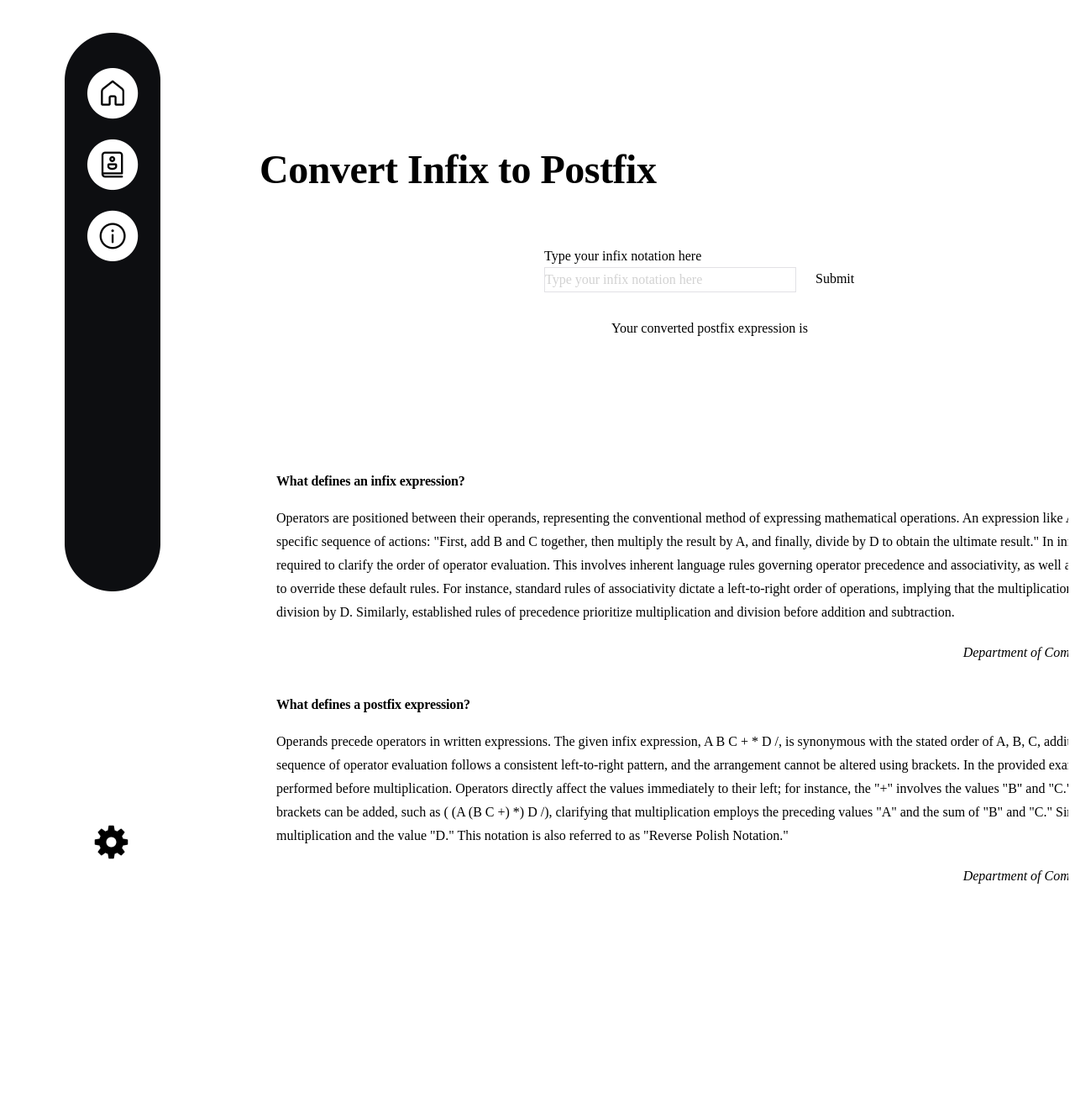
After one commit to matchiko/DSAgroup, a Flask app: page /templates/Postfix.html in a window 1280 px wide. The commit adds this page. Shown: the whole page at 84% size. Run offline with Flask 3, Linux system fonts and the light colour scheme.

Commit message:
Added postfix.html in the templates folder

```diff
--- a/app.py
+++ b/app.py
@@ -16,7 +16,6 @@ def index():
 @app.route('/templates/ListPage.html')
 def ListPage():
     return render_template('ListPage.html')
-
 
 @app.route('/templates/Memberpage.html')
 def Memberpage():
@@ -76,8 +75,6 @@ def dir():
 
     return render_template("dir.html",test_data=test_data)
 
-
-
 @app.route("/search", methods=["POST"])
 def search():
     data = request.get_json()
@@ -99,3 +96,7 @@ def search():
 
 if __name__ == '__main__':
     app.run(debug=True)
+
+@app.route('/templates/Postfix.html')
+def Postfix():
+    return render_template('Postfix.html')
--- /dev/null
+++ b/static/css/Postfix.css
@@ -0,0 +1,224 @@
+.miniwidget-icon {
+  position: absolute;
+  top: 0;
+  left: 0;
+  width: 139px;
+  height: 66px;
+  object-fit: cover;
+}
+.button-child {
+  position: absolute;
+  height: 100%;
+  width: 100%;
+  top: 0;
+  right: 0;
+  bottom: 0;
+  left: 0;
+  border-radius: 6px;
+  background-color: var(--color-black);
+  border: 1px solid #bd00ff;
+  box-sizing: border-box;
+  display: none;
+}
+.log-in {
+  position: absolute;
+  top: 15.45%;
+  left: 25.67%;
+  letter-spacing: -0.01em;
+  font-weight: 500;
+}
+.button,
+.contacts {
+  position: absolute;
+  top: 16px;
+  left: 45px;
+  width: 90px;
+  height: 33px;
+}
+.contacts {
+  top: 0;
+  left: 0;
+  border-radius: 50%;
+  background-color: var(--color-white);
+  width: 38.7px;
+  height: 38.7px;
+}
+.icons8-log-in-96-1 {
+  position: absolute;
+  top: 7.8px;
+  left: 7.1px;
+  width: 22.5px;
+  height: 22.5px;
+  object-fit: cover;
+}
+.log-in1,
+.miniwidget {
+  position: absolute;
+  top: 14px;
+  left: 18px;
+  width: 38.7px;
+  height: 38.7px;
+}
+.miniwidget {
+  top: 40px;
+  left: 1412px;
+  width: 139px;
+  height: 66px;
+  text-align: center;
+  font-size: 15px;
+  font-family: var(--font-poppins);
+}
+.taskbar-icon {
+  position: absolute;
+  top: 31px;
+  left: 68px;
+  width: 115px;
+  height: 1017px;
+  object-fit: cover;
+}
+.convert-infix-to {
+  position: absolute;
+  top: 158px;
+  left: 301px;
+  font-size: 48px;
+  letter-spacing: -0.01em;
+  line-height: 72px;
+  font-weight: 600;
+  font-family: var(--font-poppins);
+  display: inline-block;
+  width: 750px;
+  height: 144px;
+}
+.department-of-computer,
+.operators-are-positioned {
+  position: absolute;
+  top: 48px;
+  left: 0;
+  line-height: 28px;
+  display: inline-block;
+  width: 1202px;
+  height: 139px;
+}
+.department-of-computer {
+  top: 208px;
+  left: 778px;
+  text-align: right;
+  width: 424px;
+  height: 27px;
+}
+.what-defines-an {
+  position: absolute;
+  top: 0;
+  left: 0;
+  font-size: var(--font-size-5xl);
+  letter-spacing: -0.01em;
+  line-height: 36px;
+  display: inline-block;
+  font-family: var(--font-poppins);
+  width: 686px;
+  height: 36px;
+}
+.definition-of-infix-expression {
+  position: absolute;
+  top: 547px;
+  left: 321px;
+  width: 1202px;
+  height: 235px;
+}
+.operands-precede-operators {
+  margin: 0;
+}
+.definition-of-postfix-expressi {
+  position: absolute;
+  top: 813px;
+  left: 321px;
+  width: 1202px;
+  height: 235px;
+}
+.type-your-infix,
+.your-converted-postfix-container {
+  position: absolute;
+  top: 87px;
+  left: 80px;
+  line-height: 28px;
+}
+.type-your-infix {
+  height: 33.33%;
+  width: 100%;
+  top: 1.19%;
+  left: 0;
+  display: inline-block;
+}
+.name {
+  position: relative;
+  line-height: 28px;
+}
+.frame,
+.ob-formstype-your-infix-notat {
+  position: absolute;
+  left: 0;
+  overflow: hidden;
+}
+.frame {
+  width: 100%;
+  top: 28px;
+  right: 0;
+  border-radius: var(--br-8xs);
+  background-color: var(--color-white);
+  border: 1px solid #e2e1e5;
+  box-sizing: border-box;
+  display: flex;
+  flex-direction: column;
+  align-items: flex-start;
+  justify-content: flex-start;
+  padding: var(--padding-3xs) var(--padding-mini);
+  color: #d2d2d2;
+}
+.ob-formstype-your-infix-notat {
+  top: 0;
+  width: 300px;
+  height: 84px;
+}
+.ob-formssubmit {
+  position: absolute;
+  top: 28px;
+  left: 323px;
+  border-radius: var(--br-8xs);
+  background-color: var(--color-gray);
+  border: 1px solid var(--color-gray);
+  display: flex;
+  flex-direction: column;
+  align-items: flex-start;
+  justify-content: center;
+  padding: var(--padding-3xs) var(--padding-mini);
+  text-align: center;
+  color: var(--color-white);
+}
+.submit-field {
+  position: absolute;
+  top: 0;
+  left: 0;
+  width: 400px;
+  height: 84px;
+  text-align: left;
+  color: var(--color-black);
+}
+.infix-to-postfix {
+  position: absolute;
+  top: 282px;
+  left: 640px;
+  width: 400px;
+  height: 143px;
+  text-align: center;
+}
+.postfixpage {
+  position: relative;
+  background-color: var(--color-black);
+  width: 100%;
+  height: 1309px;
+  overflow: hidden;
+  text-align: left;
+  font-size: var(--font-size-sm);
+  color: var(--color-white);
+  font-family: var(--font-inter);
+}
--- a/templates/ListPage.html
+++ b/templates/ListPage.html
@@ -35,7 +35,7 @@
 
       <img class="cs1-icon" alt="" src="/static/public/cs1@2x.png" />
 
-      <img class="cs2-icon" alt="" src="/static/public/cs1@2x.png" />
+      <a href="/templates/Postfix.html"><img class="cs2-icon" alt="" src="/static/public/cs1@2x.png" /></a>
 
       <img class="cs3-icon" alt="" src="/static/public/cs1@2x.png" />
 
--- /dev/null
+++ b/templates/Postfix.html
@@ -0,0 +1,105 @@
+<!DOCTYPE html>
+<html>
+  <head>
+    <meta charset="utf-8" />
+    <meta name="viewport" content="initial-scale=1, width=device-width" />
+
+    <link rel="stylesheet" href="/static/css/ResultsPage.css" />
+    <link rel="stylesheet" href="/static/css/Postfix.css" />
+    <link
+      rel="stylesheet"
+      href="https://fonts.googleapis.com/css2?family=Poppins:wght@500;600;700&display=swap"
+    />
+    <link
+      rel="stylesheet"
+      href="https://fonts.googleapis.com/css2?family=Inter:ital,wght@0,400;1,400&display=swap"
+    />
+  </head>
+  <body>
+    <div class="postfixpage">
+      <div class="miniwidget">
+        <img class="miniwidget-icon" alt="" src="./public/miniwidget@2x.png" />
+
+        <div class="button">
+          <div class="button-child"></div>
+          <div class="log-in">Log in</div>
+        </div>
+        <div class="log-in1">
+          <div class="contacts"></div>
+          <img
+            class="icons8-log-in-96-1"
+            alt=""
+            src="/static/public/icons8login96-1@2x.png"
+          />
+        </div>
+      </div>
+      <img class="taskbar-icon" alt="" src="./public/taskbar@2x.png" />
+
+      <div class="convert-infix-to">Convert Infix to Postfix</div>
+      <div class="definition-of-infix-expression">
+        <div class="operators-are-positioned">
+          Operators are positioned between their operands, representing the
+          conventional method of expressing mathematical operations. An
+          expression like A * ( B + C ) / D typically implies a specific
+          sequence of actions: "First, add B and C together, then multiply the
+          result by A, and finally, divide by D to obtain the ultimate result."
+          In infix notation, additional details are required to clarify the
+          order of operator evaluation. This involves inherent language rules
+          governing operator precedence and associativity, as well as the use of
+          brackets ( ) to enable users to override these default rules. For
+          instance, standard rules of associativity dictate a left-to-right
+          order of operations, implying that the multiplication by A takes
+          precedence over the division by D. Similarly, established rules of
+          precedence prioritize multiplication and division before addition and
+          subtraction.
+        </div>
+        <i class="department-of-computer"
+          >Department of Computer Science, University of Manchester</i
+        >
+        <b class="what-defines-an">What defines an infix expression?</b>
+      </div>
+      <div class="definition-of-postfix-expressi">
+        <div class="operators-are-positioned">
+          <p class="operands-precede-operators">
+            Operands precede operators in written expressions. The given infix
+            expression, A B C + * D /, is synonymous with the stated order of A,
+            B, C, addition, multiplication, and division. The sequence of
+            operator evaluation follows a consistent left-to-right pattern, and
+            the arrangement cannot be altered using brackets. In the provided
+            example, as "+" precedes "*", addition is performed before
+            multiplication. Operators directly affect the values immediately to
+            their left; for instance, the "+" involves the values "B" and "C."
+            To emphasize this, unnecessary brackets can be added, such as ( (A
+            (B C +) *) D /), clarifying that multiplication employs the
+            preceding values "A" and the sum of "B" and "C." Similarly, division
+            utilizes the product of multiplication and the value "D." This
+            notation is also referred to as "Reverse Polish Notation."
+          </p>
+        </div>
+        <i class="department-of-computer"
+          >Department of Computer Science, University of Manchester</i
+        >
+        <b class="what-defines-an">What defines a postfix expression?</b>
+      </div>
+      <div class="infix-to-postfix">
+        <div class="your-converted-postfix-container">
+          <p class="operands-precede-operators">
+            Your converted postfix expression is
+          </p>
+          <p class="operands-precede-operators"></p>
+        </div>
+        <div class="submit-field">
+          <div class="ob-formstype-your-infix-notat">
+            <div class="type-your-infix">Type your infix notation here</div>
+            <div class="frame">
+              <div class="name">Type your infix notation here</div>
+            </div>
+          </div>
+          <div class="ob-formssubmit">
+            <div class="name">Submit</div>
+          </div>
+        </div>
+      </div>
+    </div>
+  </body>
+</html>
```
Also changed, not shown: static/public/taskbar@2x.png (added).
